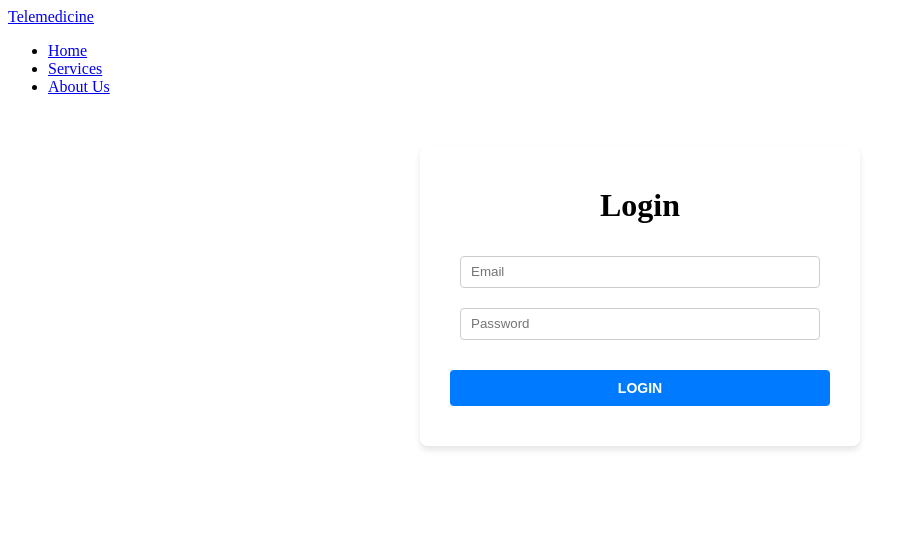
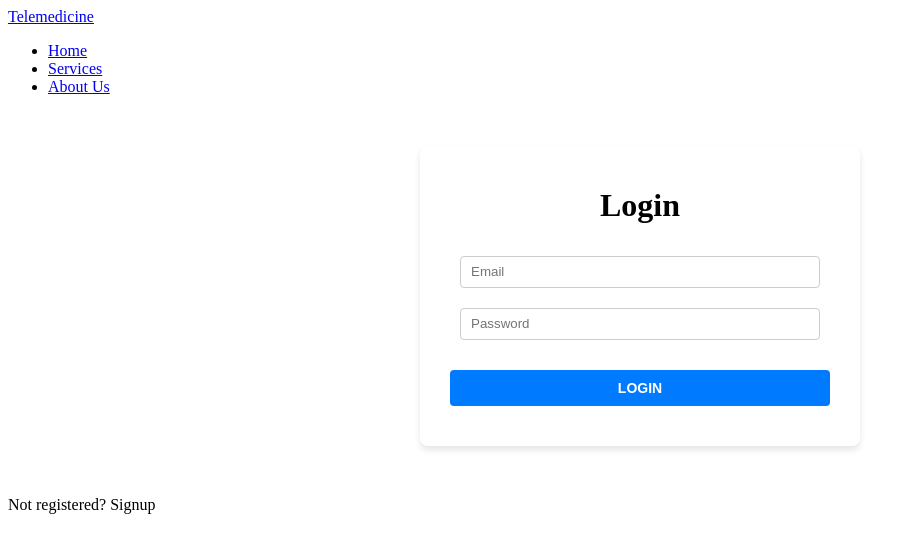
Before and after one commit to emzzy/telefront, a React (Vite) app: page /login in a window 1280 px wide. Shown: the top 552 px of the page, without its empty margins (0-914 px from the left). Built offline with nearby package versions, Linux system fonts and the light colour scheme.

Commit message:
Login page

```diff
--- a/src/pages/Login.jsx
+++ b/src/pages/Login.jsx
@@ -1,7 +1,12 @@
 import Form from "../components/Form"
 
 function Login() {
-    return <Form route="/api/token/" method="login" />
+    return (
+        <div>
+            <Form route="/api/token/" method="login" />
+            <p>Not registered? Signup</p>
+        </div>
+    )
 }
 
 export default Login
```
